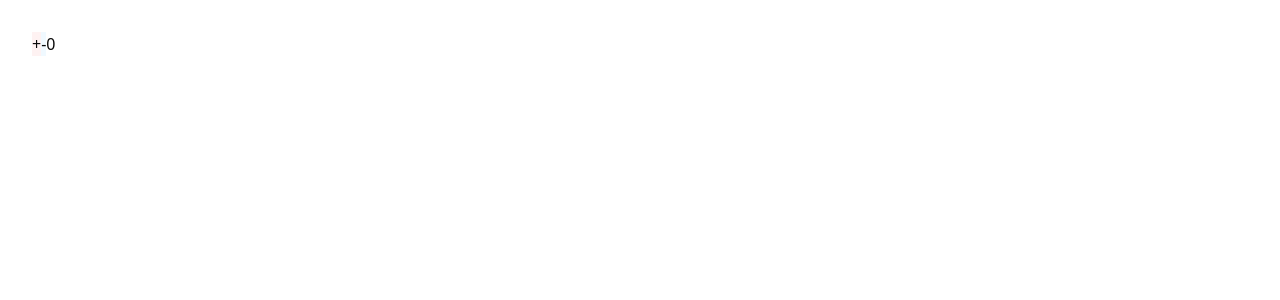
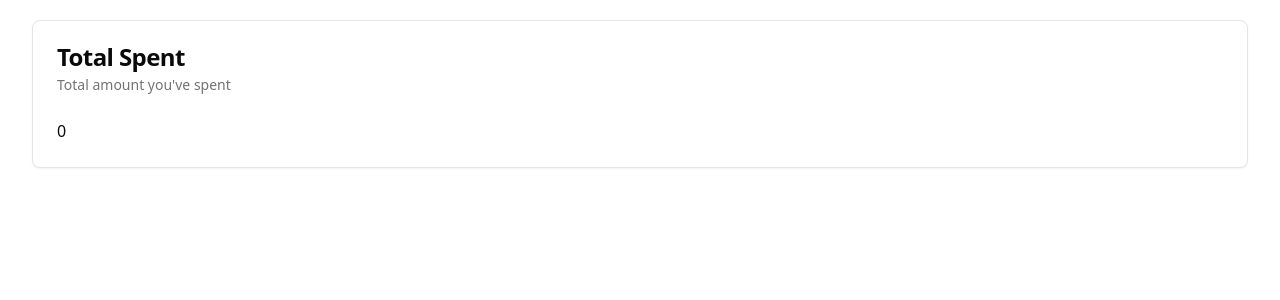
Before and after one commit to RadiRS/expenses-tracker-hono-react-trpc, a React (Vite) app in the folder frontend/: page / in a window 1280 px wide. Shown: the top 300 px of the page. Built offline with nearby package versions, Linux system fonts and the light colour scheme.

Commit message:
feat: add button and card component

```diff
--- a/frontend/package.json
+++ b/frontend/package.json
@@ -10,6 +10,7 @@
     "preview": "vite preview"
   },
   "dependencies": {
+    "@radix-ui/react-slot": "^1.1.0",
     "class-variance-authority": "^0.7.0",
     "clsx": "^2.1.1",
     "lucide-react": "^0.424.0",
--- a/frontend/src/App.tsx
+++ b/frontend/src/App.tsx
@@ -1,27 +1,24 @@
-import { useState } from "react";
-import "./App.css";
+import {
+  Card,
+  CardContent,
+  CardDescription,
+  CardHeader,
+  CardTitle,
+} from "./components/ui/card";
 
 function App() {
-  const [count, setCount] = useState(0);
-
   return (
-    <>
-      <div className="flex">
-        <button
-          className="bg-red-50"
-          onClick={() => setCount((count) => count + 1)}
-        >
-          +
-        </button>
-        <button
-          className="bg-sky-50"
-          onClick={() => setCount((count) => count - 1)}
-        >
-          -
-        </button>
-        <p>{count}</p>
-      </div>
-    </>
+    <div className="container py-5">
+      <Card>
+        <CardHeader>
+          <CardTitle>Total Spent</CardTitle>
+          <CardDescription>Total amount you've spent</CardDescription>
+        </CardHeader>
+        <CardContent>
+          <p>0</p>
+        </CardContent>
+      </Card>
+    </div>
   );
 }
 
--- /dev/null
+++ b/frontend/src/components/ui/button.tsx
@@ -0,0 +1,56 @@
+import * as React from "react"
+import { Slot } from "@radix-ui/react-slot"
+import { cva, type VariantProps } from "class-variance-authority"
+
+import { cn } from "@/lib/utils"
+
+const buttonVariants = cva(
+  "inline-flex items-center justify-center whitespace-nowrap rounded-md text-sm font-medium ring-offset-background transition-colors focus-visible:outline-none focus-visible:ring-2 focus-visible:ring-ring focus-visible:ring-offset-2 disabled:pointer-events-none disabled:opacity-50",
+  {
+    variants: {
+      variant: {
+        default: "bg-primary text-primary-foreground hover:bg-primary/90",
+        destructive:
+          "bg-destructive text-destructive-foreground hover:bg-destructive/90",
+        outline:
+          "border border-input bg-background hover:bg-accent hover:text-accent-foreground",
+        secondary:
+          "bg-secondary text-secondary-foreground hover:bg-secondary/80",
+        ghost: "hover:bg-accent hover:text-accent-foreground",
+        link: "text-primary underline-offset-4 hover:underline",
+      },
+      size: {
+        default: "h-10 px-4 py-2",
+        sm: "h-9 rounded-md px-3",
+        lg: "h-11 rounded-md px-8",
+        icon: "h-10 w-10",
+      },
+    },
+    defaultVariants: {
+      variant: "default",
+      size: "default",
+    },
+  }
+)
+
+export interface ButtonProps
+  extends React.ButtonHTMLAttributes<HTMLButtonElement>,
+    VariantProps<typeof buttonVariants> {
+  asChild?: boolean
+}
+
+const Button = React.forwardRef<HTMLButtonElement, ButtonProps>(
+  ({ className, variant, size, asChild = false, ...props }, ref) => {
+    const Comp = asChild ? Slot : "button"
+    return (
+      <Comp
+        className={cn(buttonVariants({ variant, size, className }))}
+        ref={ref}
+        {...props}
+      />
+    )
+  }
+)
+Button.displayName = "Button"
+
+export { Button, buttonVariants }
--- /dev/null
+++ b/frontend/src/components/ui/card.tsx
@@ -0,0 +1,79 @@
+import * as React from "react"
+
+import { cn } from "@/lib/utils"
+
+const Card = React.forwardRef<
+  HTMLDivElement,
+  React.HTMLAttributes<HTMLDivElement>
+>(({ className, ...props }, ref) => (
+  <div
+    ref={ref}
+    className={cn(
+      "rounded-lg border bg-card text-card-foreground shadow-sm",
+      className
+    )}
+    {...props}
+  />
+))
+Card.displayName = "Card"
+
+const CardHeader = React.forwardRef<
+  HTMLDivElement,
+  React.HTMLAttributes<HTMLDivElement>
+>(({ className, ...props }, ref) => (
+  <div
+    ref={ref}
+    className={cn("flex flex-col space-y-1.5 p-6", className)}
+    {...props}
+  />
+))
+CardHeader.displayName = "CardHeader"
+
+const CardTitle = React.forwardRef<
+  HTMLParagraphElement,
+  React.HTMLAttributes<HTMLHeadingElement>
+>(({ className, ...props }, ref) => (
+  <h3
+    ref={ref}
+    className={cn(
+      "text-2xl font-semibold leading-none tracking-tight",
+      className
+    )}
+    {...props}
+  />
+))
+CardTitle.displayName = "CardTitle"
+
+const CardDescription = React.forwardRef<
+  HTMLParagraphElement,
+  React.HTMLAttributes<HTMLParagraphElement>
+>(({ className, ...props }, ref) => (
+  <p
+    ref={ref}
+    className={cn("text-sm text-muted-foreground", className)}
+    {...props}
+  />
+))
+CardDescription.displayName = "CardDescription"
+
+const CardContent = React.forwardRef<
+  HTMLDivElement,
+  React.HTMLAttributes<HTMLDivElement>
+>(({ className, ...props }, ref) => (
+  <div ref={ref} className={cn("p-6 pt-0", className)} {...props} />
+))
+CardContent.displayName = "CardContent"
+
+const CardFooter = React.forwardRef<
+  HTMLDivElement,
+  React.HTMLAttributes<HTMLDivElement>
+>(({ className, ...props }, ref) => (
+  <div
+    ref={ref}
+    className={cn("flex items-center p-6 pt-0", className)}
+    {...props}
+  />
+))
+CardFooter.displayName = "CardFooter"
+
+export { Card, CardHeader, CardFooter, CardTitle, CardDescription, CardContent }
```
Also changed, not shown: 1 other file (tests, documents, lock files or other folders).
